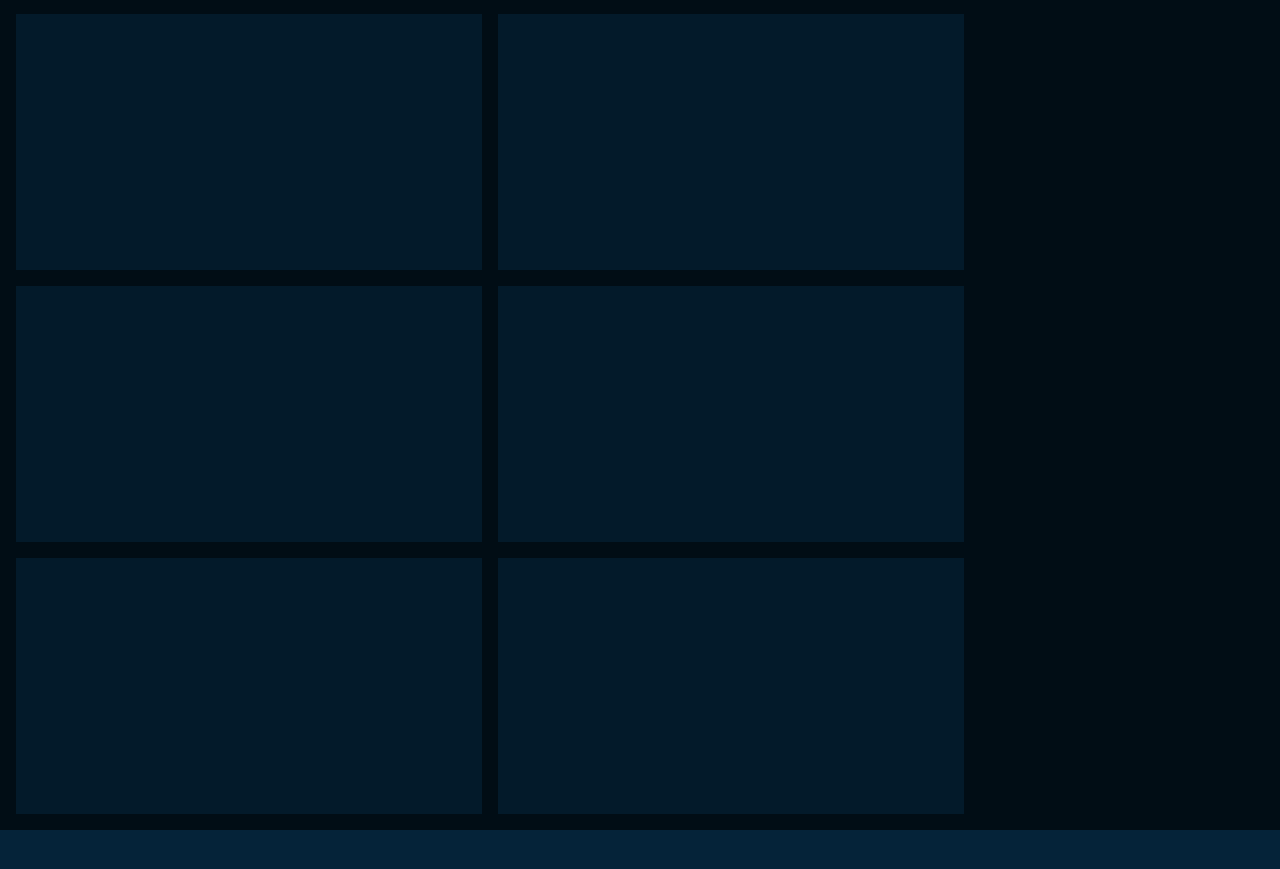
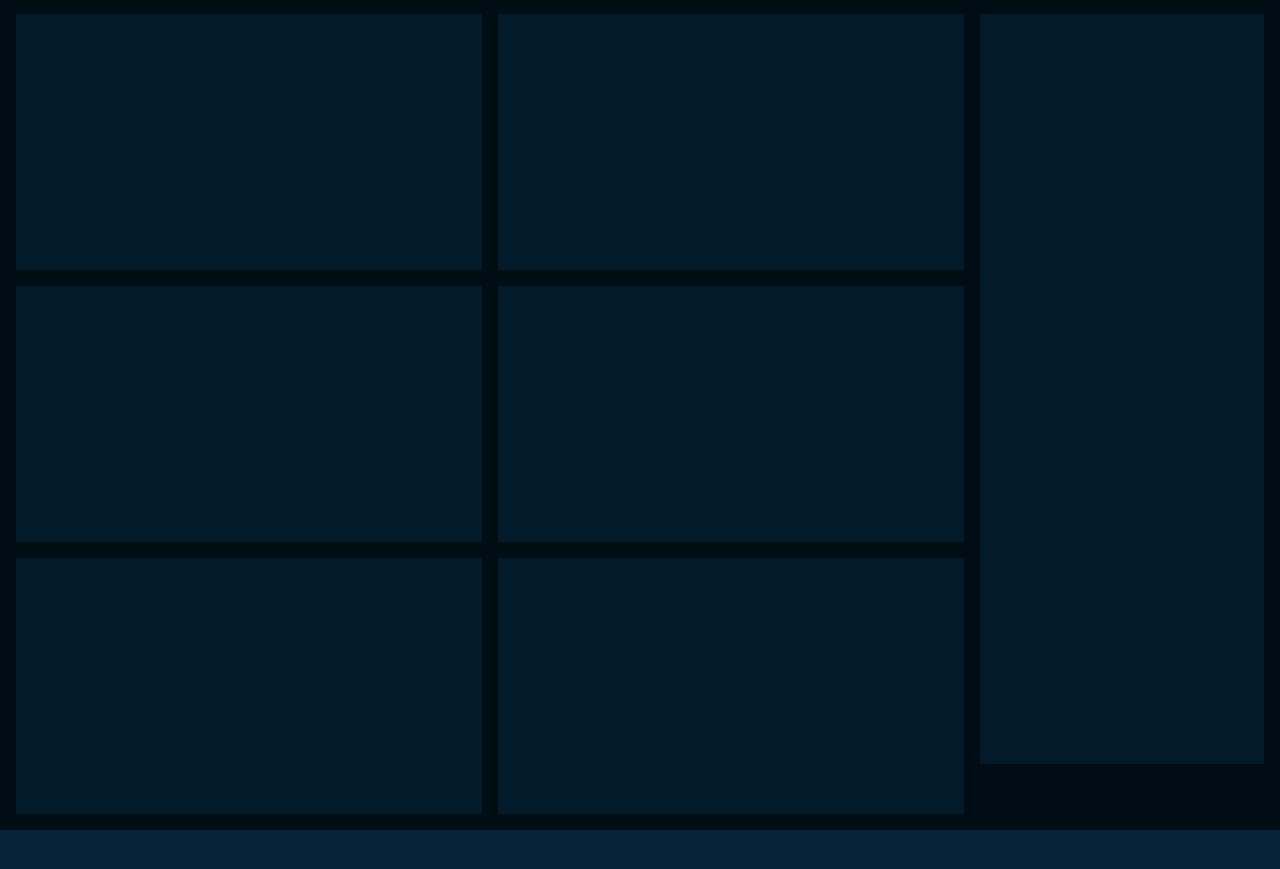
Before and after one commit to itheamc/css-grid-layout-example, a plain HTML site: page index.html in a window 1280 px wide. Shown: the part 67-936 px from the top of the page. Drawn offline with Linux system fonts and the light colour scheme.

Commit message:
sidebar background added

```diff
--- a/style.css
+++ b/style.css
@@ -67,6 +67,7 @@ body {
     grid-area: sidebar;
     margin-right: 16px;
     max-height: 750px;
+    background-color: #031a2a;
 }
 
 #footer {
```
